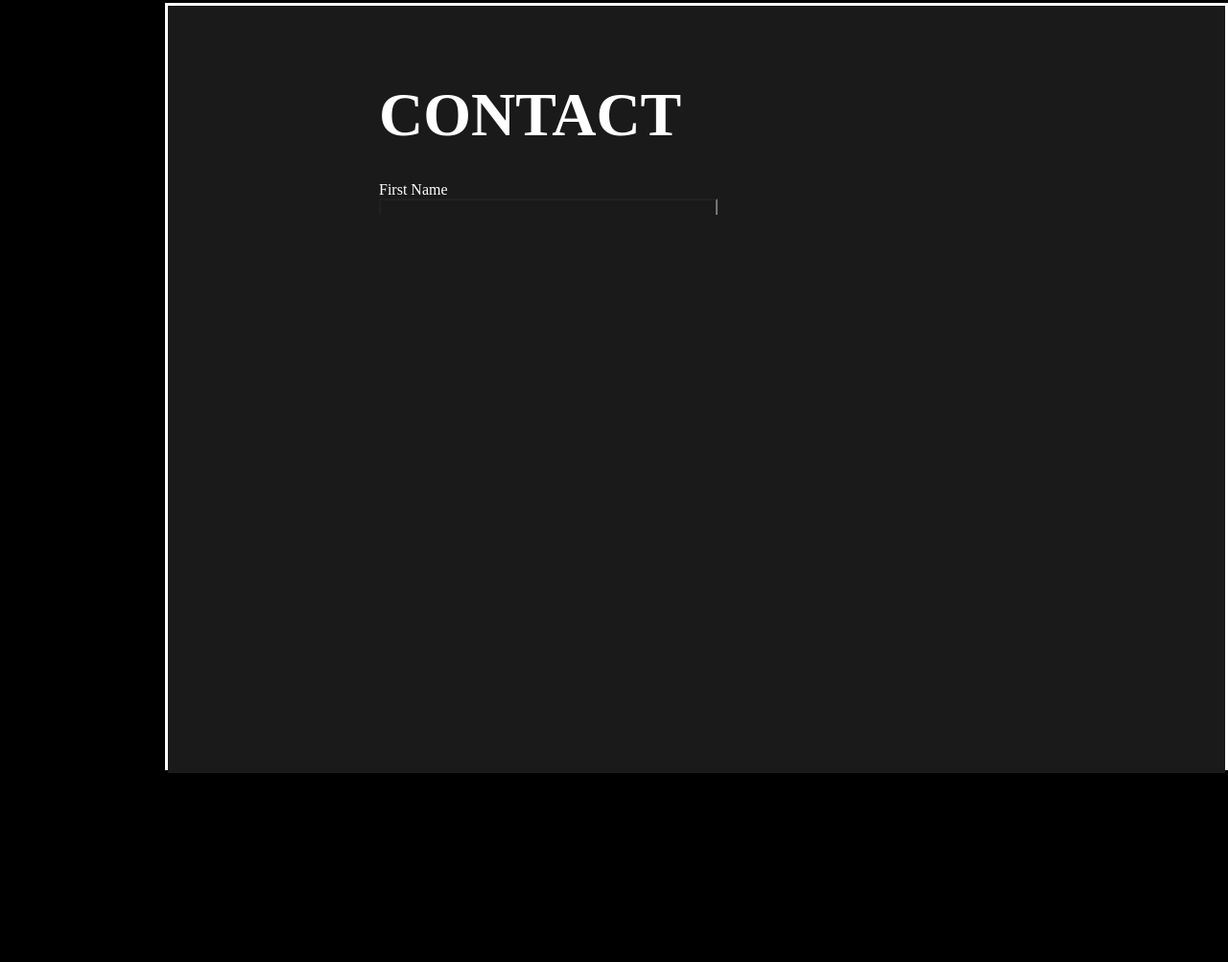
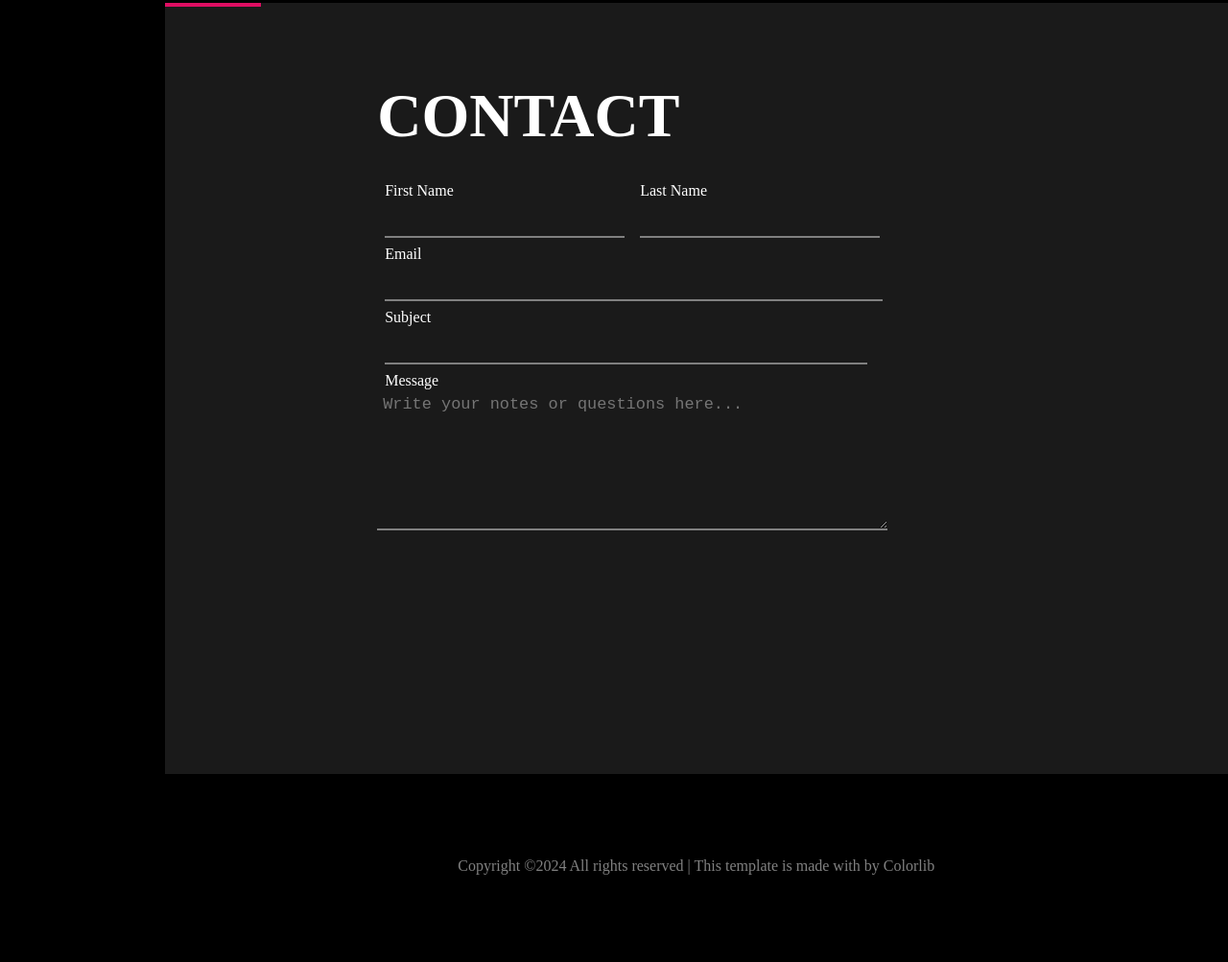
Before and after one commit to Cavalieri1999/elitPhoto, a plain HTML site: page index.html in a window 1280 px wide. Shown: the part 6474-7477 px from the top of the page at 96% size. Before the commit the page ends 7280 px from the top, so only its background shows below. Drawn offline with Linux system fonts and the light colour scheme.

Commit message:
footer e contato

```diff
--- a/index.html
+++ b/index.html
@@ -7,6 +7,9 @@
     <meta name="viewport" content="width=device-width, initial-scale=1.0">
     <title>Elit Photo</title>
     <link rel="stylesheet" href="style.css">
+    <link rel="preconnect" href="https://fonts.googleapis.com">
+<link rel="preconnect" href="https://fonts.gstatic.com" crossorigin>
+<link href="https://fonts.googleapis.com/css2?family=Quicksand:wght@300..700&display=swap" rel="stylesheet">
 </head>
 
 <body>
@@ -203,19 +206,40 @@
         </div>
     </section>
     <section class="contato" id="sectionContact">
+        <div class="dark"></div>
         <div class="formulario">
             <h2>
                 CONTACT
             </h2>
             <form action="">
-                <div>
-                    <label for="name">First Name</label>
-                    <input type="text" id="name">
+                <div class="linhaForm">
+                    <div class="fname">
+                        <label for="name">First Name</label>
+                        <input type="text" id="name" class="nomes">
+                    </div>
+                    <div class="lname">
+                        <label for="lname">Last Name</label>
+                        <input type="text" id="lname" class="nomes">
+                    </div>
+                </div>
+                <div class="inputSo">
+                    <label for="iemail">Email</label>
+                    <input type="email" id="iemail">
+                </div>
+                <div class="inputSo">
+                    <label for="subject">Subject</label>
+                    <input type="text" id="subject">
+                </div>
+                <div class="textArea">
+                    <label for="message">Message</label>
+                    <textarea name="" id="message" cols="30" rows="7" placeholder="Write your notes or questions here..."></textarea>
                 </div>
             </form>
         </div>
     </section>
-
+    <footer>
+        <p>Copyright ©2024 All rights reserved | This template is made with  by Colorlib</p>
+    </footer>
 </body>
 
 </html>
--- a/style.css
+++ b/style.css
@@ -3,6 +3,9 @@
     padding: 0;
     box-sizing: border-box;
 }
+
+@import url('https://fonts.googleapis.com/css2?family=Quicksand:wght@300..700&display=swap');
+
 
 main {
     display: flex;
@@ -241,23 +244,27 @@ body {
     color: #808080;
     font-size: 1rem;
 }
-.blog{
+
+.blog {
     width: 86.6%;
     margin-left: 13.4%;
     padding: 7rem 0;
 }
-.blogger{
+
+.blogger {
     /* border: solid white; */
     width: 60%;
     /* height: 120vh; */
     margin: 0 20%;
     padding-left: 1rem;
 }
-.tituloBlog{
+
+.tituloBlog {
     color: white;
     font-size: 4rem;
 }
-.tema{
+
+.tema {
     display: flex;
     flex-direction: row;
     /* border: solid 1px #f6f6f6; */
@@ -266,51 +273,60 @@ body {
     margin-top: 2rem;
     gap: 1.5rem;
 }
-.tema img{
+
+.tema img {
     width: 30%;
     height: 22vh;
     margin: 10px 0;
 }
-.textBlog{
+
+.textBlog {
     /* background-color: #1a1a1a; */
     height: 22vh;
     width: 100%;
     margin: 0.6rem 2rem;
 }
-.textBlog .tittleLink{
+
+.textBlog .tittleLink {
     text-decoration: none;
     color: #fff;
     font-size: 1.3rem;
 }
-.textBlog .subtitulo{
+
+.textBlog .subtitulo {
     color: #737373;
     margin-bottom: 1rem;
 }
-.text{
+
+.text {
     color: #737373;
     width: 28rem;
 }
-.subtitulo .data{
+
+.subtitulo .data {
     color: #DF0E62;
 }
-.subtitulo a:hover{
+
+.subtitulo a:hover {
     color: #ac0045;
     transition: ease-out 0.5s;
 }
-.dark{
+
+.dark {
     background-color: #DF0E62;
     width: 100px;
     height: 4px;
 }
 
-.numbers{
+.numbers {
     /* border: solid white; */
     height: 10vh;
     display: flex;
     justify-content: center;
     align-items: center;
 }
-.numero{
+
+.numero {
     display: flex;
     align-items: center;
     justify-content: center;
@@ -323,46 +339,136 @@ body {
     text-decoration: none;
     color: #808080;
 }
-.numbers a{
+
+.numbers a {
     color: #DF0E62;
 }
-#pontos{
+
+#pontos {
     color: #808080;
 }
-.numbers a:hover{
+
+.numbers a:hover {
     background-color: #DF0E62;
     color: white;
     transition: all 0.5s;
 }
-.contato{
-    border: solid white;
+
+.contato {
     width: 86.6%;
     margin-left: 13.4%;
-    /* background-color: #1a1a1a; */
+    background-color: #1a1a1a;
     height: 100vh;
 }
-.formulario{
+
+.formulario {
     width: 100%;
     height: 100vh;
     background-color: #1a1a1a;
     padding: 7% 0 0 20%;
 }
-.formulario h2{
-    color:white;
+
+.formulario h2 {
+    color: white;
     font-size: 4em;
     padding-bottom: 2rem;
 }
-form label{
+
+form label {
     color: white;
 }
-form div{
+
+form div {
     display: flex;
     flex-direction: column;
     width: 40%;
 }
-form input{
+
+form {
+    width: 60%;
+    height: 100vh;
+    display: flex;
+    flex-direction: column;
+}
+
+form input {
+    border: none;
+    outline: none;
+    border-bottom: 2px solid #808080;
     background-color: transparent;
-    border-bottom: 3px white;
-
+    margin: 0.5rem;
+    padding: 6px 0;
+    color: white;
+    font-size: 1em;
 
 }
+
+form label {
+    margin: 0 0.5rem;
+}
+
+.linhaForm {
+    display: flex;
+    flex-direction: row;
+    width: 100%;
+}
+
+#iemail {
+    width: 100%;
+}
+
+.inputSo {
+    width: 97.5%;
+}
+
+textarea {
+    border: none;
+    outline: none;
+    border-bottom: 2px solid #808080;
+    background-color: transparent;
+    color: white;
+    font-size: 1.3em;
+    padding: 6px 6px;
+    resize: vertical;
+    width: 100%;
+}
+
+.segunda {
+    margin-left: 5rem;
+    width: 100%;
+}
+
+input:focus {
+    border-color: white;
+}
+
+textarea:focus {
+    border-color: white;
+}
+
+.fname {
+    width: 50%;
+}
+
+.lname {
+    width: 50%;
+    /* border: solid white; */
+}
+
+footer {
+    width: 86.6%;
+    margin-left: 13.4%;
+    /* border: solid white; */
+    height: 25vh;
+    display: flex;
+    align-items: center;
+    justify-content: center;
+}
+
+footer p {
+    color: #808080;
+
+}
+.textArea{
+    width: 100%;
+}
```
